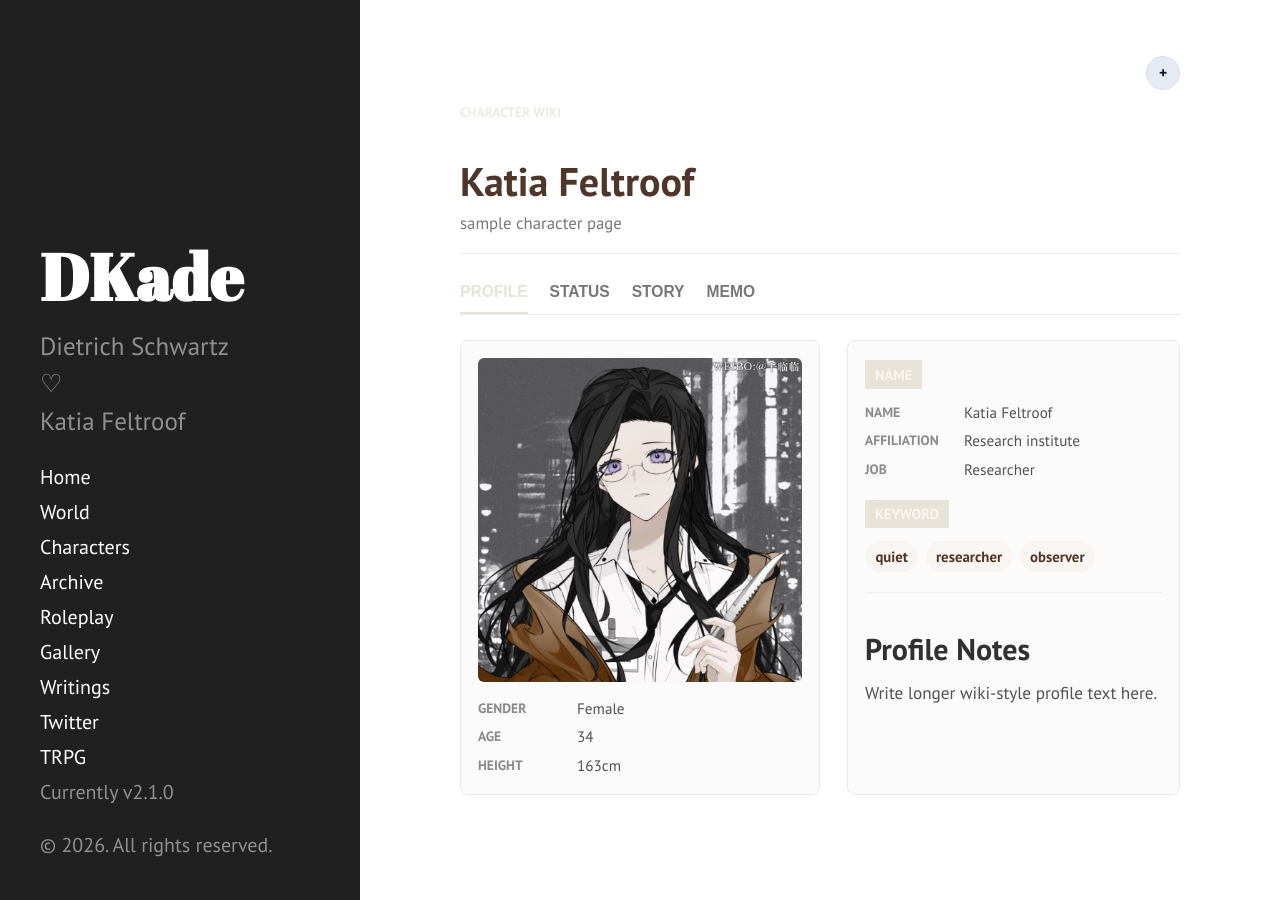
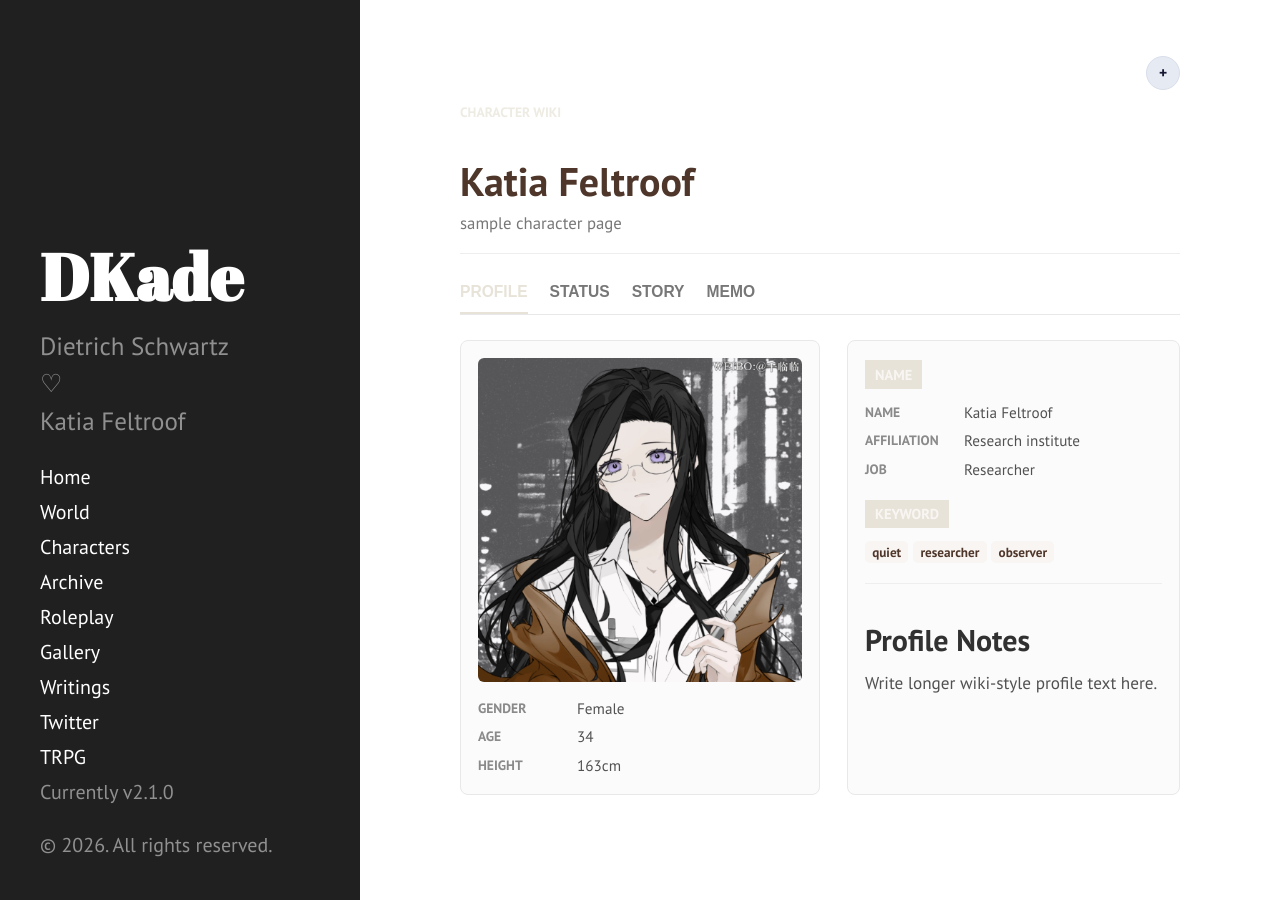
Before and after one commit to mistynocturn-design/dekade-archive, a Jekyll site: the page built from _characters/katia-feltroof.md, in a window 1280 px wide. Built offline with Jekyll 4.4.1, drawn with Linux system fonts in a browser that asks for light colours.

Commit message:
디자인 디테일 수정

```diff
--- a/_layouts/character.html
+++ b/_layouts/character.html
@@ -2,7 +2,7 @@
 layout: default
 ---
 
-<article class="character-page" style="--character-accent: {{ page.accent | default: '#4e4a65' }}; --character-soft: {{ page.soft | default: '#e7e3d8' }}; --character-ink: {{ page.ink | default: '#161732' }}; --character-tab-color: {{ page.tab_color | default: page.accent | default: '#4e4a65' }};">
+<article class="character-page" style="--character-accent: {{ page.accent | default: '#4e4a65' }}; --character-soft: {{ page.soft | default: '#e7e3d8' }}; --character-ink: {{ page.ink | default: '#161732' }}; --character-tab-color: {{ page.tab_color | default: page.accent | default: '#4e4a65' }}; --character-section-text: {{ page.section_text | default: page.soft | default: '#e7e3d8' }}; --character-keyword-bg: {{ page.keyword_bg | default: page.soft | default: '#e7e3d8' }};">
   <div class="character-detail-tools">
     <a class="character-tool-button" href="{{ site.baseurl }}/tools/character-manager.html" target="_blank" rel="noopener" aria-label="Open character manager" title="Open character manager">+</a>
   </div>
@@ -148,7 +148,7 @@ layout: default
     <div class="character-au-list active" data-au-list>
       <div class="character-au-grid">
         {% for au in page.aus %}
-          <button class="character-au-card" type="button" data-au-target="au-{{ forloop.index }}" style="--character-accent: {{ au.accent | default: page.accent | default: '#4e4a65' }}; --character-soft: {{ au.soft | default: page.soft | default: '#e7e3d8' }}; --character-ink: {{ au.ink | default: page.ink | default: '#161732' }};">
+          <button class="character-au-card" type="button" data-au-target="au-{{ forloop.index }}" style="--character-accent: {{ au.accent | default: page.accent | default: '#4e4a65' }}; --character-soft: {{ au.soft | default: page.soft | default: '#e7e3d8' }}; --character-ink: {{ au.ink | default: page.ink | default: '#161732' }}; --character-section-text: {{ au.section_text | default: page.section_text | default: page.soft | default: '#e7e3d8' }}; --character-keyword-bg: {{ au.keyword_bg | default: page.keyword_bg | default: page.soft | default: '#e7e3d8' }};">
             {% if au.image %}
               <img class="character-card-image" src="{{ au.image | relative_url }}" alt="">
             {% else %}
@@ -165,7 +165,7 @@ layout: default
     </div>
 
     {% for au in page.aus %}
-      <div class="character-au-detail" data-au-detail="au-{{ forloop.index }}" style="--character-accent: {{ au.accent | default: page.accent | default: '#4e4a65' }}; --character-soft: {{ au.soft | default: page.soft | default: '#e7e3d8' }}; --character-ink: {{ au.ink | default: page.ink | default: '#161732' }};">
+      <div class="character-au-detail" data-au-detail="au-{{ forloop.index }}" style="--character-accent: {{ au.accent | default: page.accent | default: '#4e4a65' }}; --character-soft: {{ au.soft | default: page.soft | default: '#e7e3d8' }}; --character-ink: {{ au.ink | default: page.ink | default: '#161732' }}; --character-section-text: {{ au.section_text | default: page.section_text | default: page.soft | default: '#e7e3d8' }}; --character-keyword-bg: {{ au.keyword_bg | default: page.keyword_bg | default: page.soft | default: '#e7e3d8' }};">
         <button class="character-au-back" type="button" data-au-back>Back to AU list</button>
         <header class="character-au-header">
           <p class="character-kicker">Alternate Universe</p>
--- a/public/css/hyde.css
+++ b/public/css/hyde.css
@@ -1558,7 +1558,7 @@ a.sidebar-nav-item:focus {
 
 .character-section-title {
   background: var(--character-accent, #4e4a65);
-  color: var(--character-soft, #e7e3d8);
+  color: var(--character-section-text, var(--character-soft, #e7e3d8));
   display: inline-block;
   font-size: .72rem;
   font-weight: 800;
@@ -1574,16 +1574,17 @@ a.sidebar-nav-item:focus {
 .character-keywords {
   display: flex;
   flex-wrap: wrap;
-  gap: .36rem;
+  gap: .24rem;
 }
 
 .character-keywords span {
-  background: var(--character-soft, #e7e3d8);
-  border-radius: 999px;
+  background: var(--character-keyword-bg, var(--character-soft, #e7e3d8));
+  border-radius: 5px;
   color: var(--character-ink, #161732);
-  font-size: .74rem;
+  font-size: .66rem;
   font-weight: 700;
-  padding: .22rem .52rem;
+  line-height: 1.15;
+  padding: .16rem .36rem;
 }
 
 .character-markdown {
@@ -1829,7 +1830,7 @@ a.sidebar-nav-item:focus {
 .character-detail-section-title {
   align-self: start;
   background: var(--character-accent, #4e4a65);
-  color: var(--character-soft, #e7e3d8);
+  color: var(--character-section-text, var(--character-soft, #e7e3d8));
   display: inline-block;
   font-size: .72rem;
   font-weight: 800;
```
Also changed, not shown: tools/character-manager.html (+14 -6 lines).
